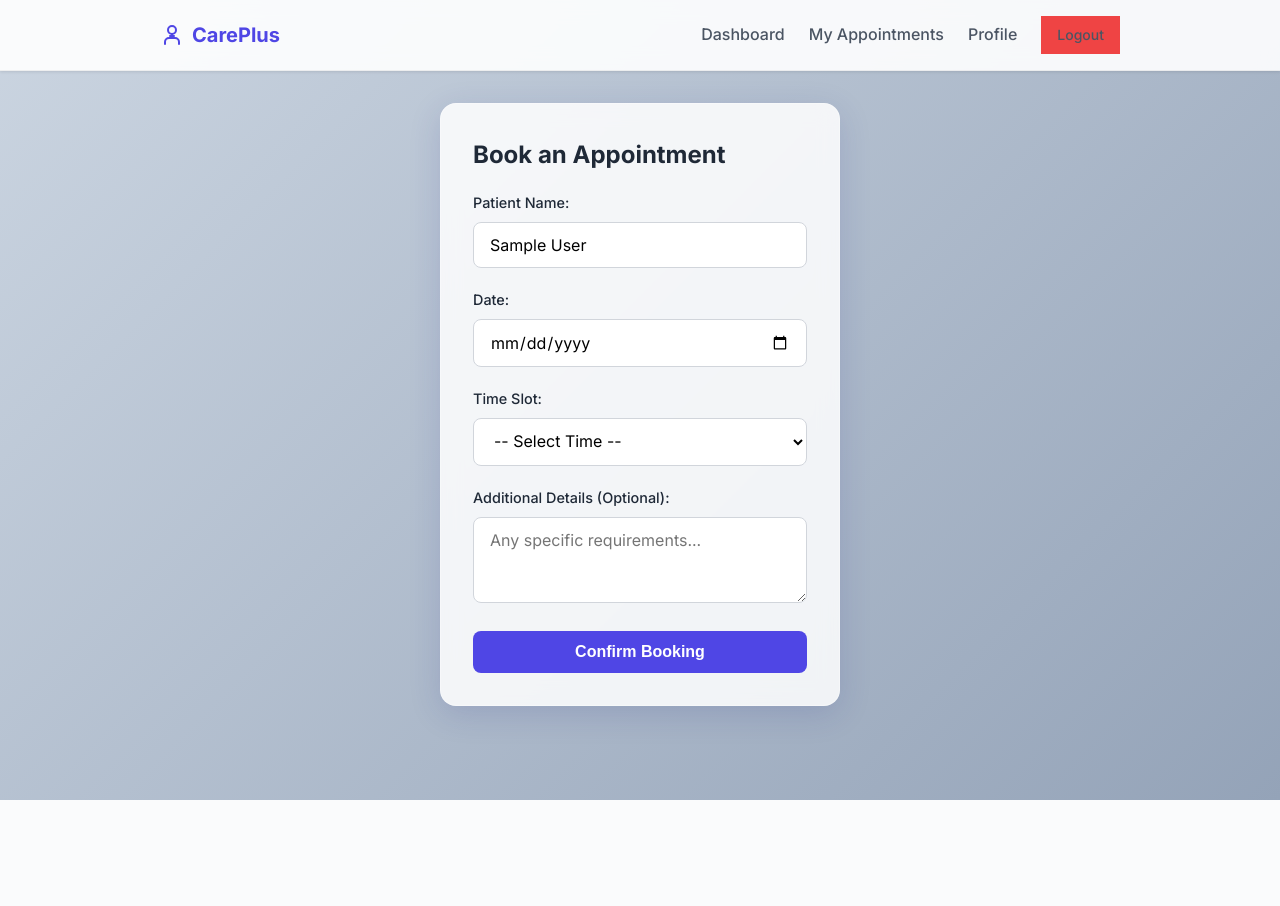
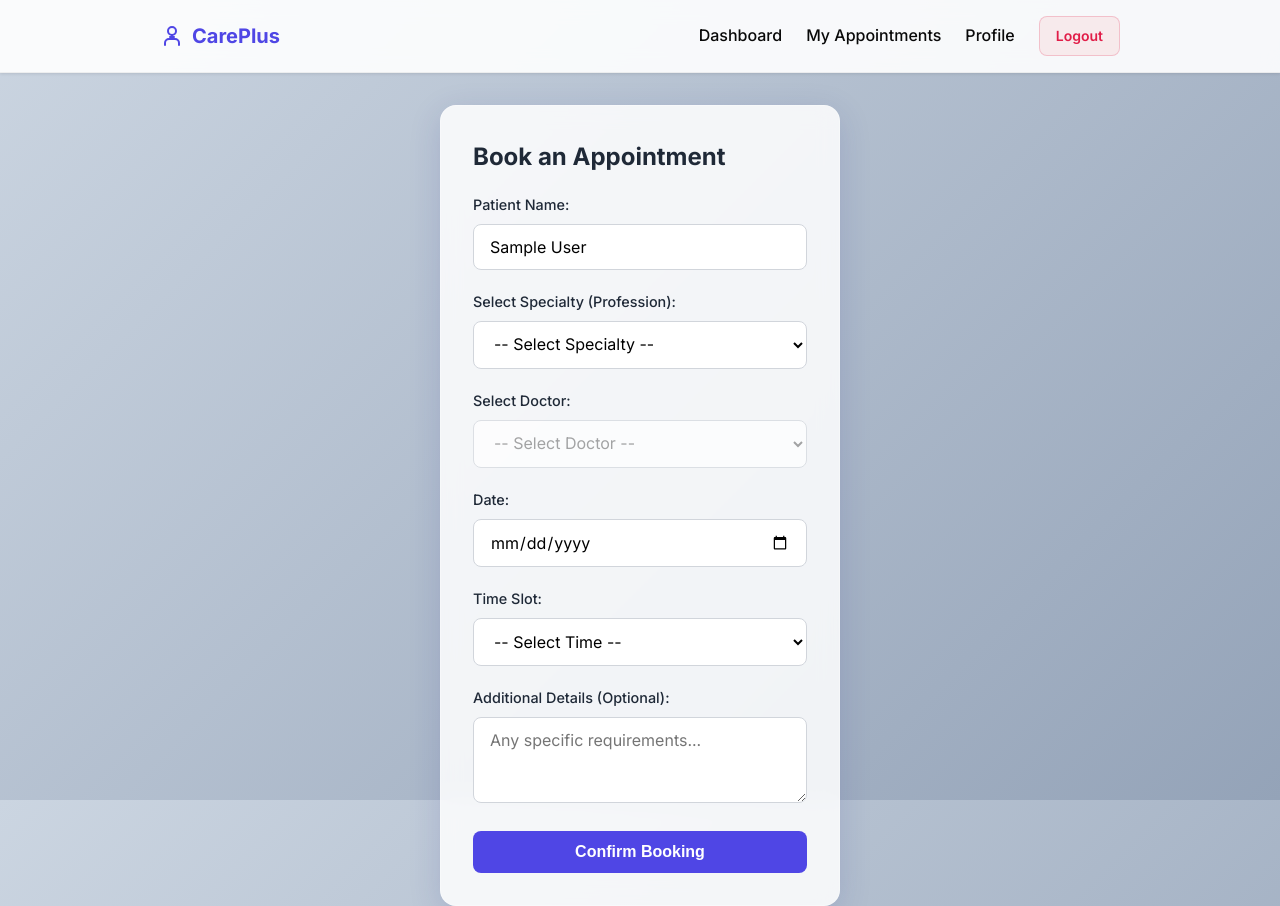
Before and after one commit to therahimulislam/Appointment-Booking-System, a PHP site: page /book.php in a window 1280 px wide. Before the commit the page ends 800 px from the top, so only its background shows below. Run offline with PHP 8.4, Linux system fonts and the light colour scheme; the visitor is signed in with stand-in values (Sample User, id 1); data comes from the database, SQL or seed files in the repository; both versions use the stored data as it was after the commit.

Commit message:
Added Doctors & their  Profession

```diff
--- a/Appointmentbooking/book.php
+++ b/Appointmentbooking/book.php
@@ -14,18 +14,19 @@ if ($_SERVER["REQUEST_METHOD"] == "POST") {
     $time = $conn->real_escape_string($_POST['time']);
     $patient_name = $conn->real_escape_string($_POST['patient_name']);
     $details = $conn->real_escape_string($_POST['details']);
+    $doctor_id = isset($_POST['doctor_id']) ? (int)$_POST['doctor_id'] : 0;
     $user_id = $_SESSION['user_id'];
 
-    if(empty($date) || empty($time) || empty($patient_name)) {
-        $error = "Name, date, and time are required!";
+    if(empty($date) || empty($time) || empty($patient_name) || empty($doctor_id)) {
+        $error = "Name, date, time, and doctor selection are required!";
     } else {
-        // Check if slot already booked
-        $check = $conn->query("SELECT * FROM bookings WHERE date='$date' AND time='$time'");
+        // Check if slot already booked for this specific doctor
+        $check = $conn->query("SELECT * FROM bookings WHERE date='$date' AND time='$time' AND doctor_id='$doctor_id'");
         if ($check->num_rows > 0) {
-            $error = "This time slot is already booked! Please select another time.";
+            $error = "This time slot is already booked for the selected doctor! Please choose another time or doctor.";
         } else {
             $booking_id = 'CP-' . strtoupper(substr(uniqid(), -6));
-            $sql = "INSERT INTO bookings (user_id, booking_id, patient_name, date, time, details) VALUES ('$user_id', '$booking_id', '$patient_name', '$date', '$time', '$details')";
+            $sql = "INSERT INTO bookings (user_id, doctor_id, booking_id, patient_name, date, time, details) VALUES ('$user_id', '$doctor_id', '$booking_id', '$patient_name', '$date', '$time', '$details')";
             if ($conn->query($sql) === TRUE) {
                 $success = "Appointment Booked Successfully! Your Booking ID is <strong>$booking_id</strong>. View your <a href='appointments.php'>appointments here</a>.";
             } else {
@@ -55,7 +56,7 @@ if ($_SERVER["REQUEST_METHOD"] == "POST") {
                 <a href="dashboard.php">Dashboard</a>
                 <a href="appointments.php">My Appointments</a>
                 <a href="profile.php">Profile</a>
-                <a href="logout.php" class="btn-sm btn-danger">Logout</a>
+                <a href="logout.php" class="btn-logout">Logout</a>
             </div>
         </div>
     </nav>
@@ -72,6 +73,41 @@ if ($_SERVER["REQUEST_METHOD"] == "POST") {
                 <div class="form-group">
                     <label>Patient Name:</label>
                     <input type="text" name="patient_name" value="<?php echo htmlspecialchars($_SESSION['user_name']); ?>" required>
+                </div>
+
+                <?php
+                // Fetch all doctors and build specialty list
+                $doctors_data = [];
+                $specialties = [];
+                $doctors_res = $conn->query("SELECT id, name, specialty FROM doctors ORDER BY name ASC");
+                if ($doctors_res) {
+                    while($doc = $doctors_res->fetch_assoc()) {
+                        $doctors_data[] = $doc;
+                        if (!in_array($doc['specialty'], $specialties)) {
+                            $specialties[] = $doc['specialty'];
+                        }
+                    }
+                }
+                sort($specialties);
+                ?>
+
+                <div class="form-group">
+                    <label>Select Specialty (Profession):</label>
+                    <select name="specialty" id="specialty" required>
+                        <option value="">-- Select Specialty --</option>
+                        <?php
+                        foreach($specialties as $spec) {
+                            echo "<option value='" . htmlspecialchars($spec) . "'>" . htmlspecialchars($spec) . "</option>";
+                        }
+                        ?>
+                    </select>
+                </div>
+
+                <div class="form-group">
+                    <label>Select Doctor:</label>
+                    <select name="doctor_id" id="doctor_id" required disabled>
+                        <option value="">-- Select Doctor --</option>
+                    </select>
                 </div>
 
                 <div class="form-group">
@@ -104,5 +140,36 @@ if ($_SERVER["REQUEST_METHOD"] == "POST") {
         </div>
     </div>
 
+    <script>
+        document.addEventListener('DOMContentLoaded', function() {
+            const doctors = <?php echo json_encode($doctors_data); ?>;
+            const specialtySelect = document.getElementById('specialty');
+            const doctorSelect = document.getElementById('doctor_id');
+
+            specialtySelect.addEventListener('change', function() {
+                const selectedSpecialty = this.value;
+
+                // Clear existing options except the first one
+                doctorSelect.innerHTML = '<option value="">-- Select Doctor --</option>';
+
+                if (selectedSpecialty) {
+                    // Filter doctors by specialty
+                    const filteredDoctors = doctors.filter(doc => doc.specialty === selectedSpecialty);
+
+                    // Populate options
+                    filteredDoctors.forEach(doc => {
+                        const opt = document.createElement('option');
+                        opt.value = doc.id;
+                        opt.textContent = 'Dr. ' + doc.name;
+                        doctorSelect.appendChild(opt);
+                    });
+
+                    doctorSelect.disabled = false;
+                } else {
+                    doctorSelect.disabled = true;
+                }
+            });
+        });
+    </script>
 </body>
 </html>
--- a/Appointmentbooking/dashboard.php
+++ b/Appointmentbooking/dashboard.php
@@ -30,7 +30,7 @@ $total_appointments = $count_result['total'];
                 <a href="dashboard.php" class="active">Dashboard</a>
                 <a href="appointments.php">My Appointments</a>
                 <a href="profile.php">Profile</a>
-                <a href="logout.php" class="btn-sm btn-danger">Logout</a>
+                <a href="logout.php" class="btn-logout">Logout</a>
             </div>
         </div>
     </nav>
--- a/Appointmentbooking/profile.php
+++ b/Appointmentbooking/profile.php
@@ -78,7 +78,7 @@ $user = $result->fetch_assoc();
                 <a href="dashboard.php">Dashboard</a>
                 <a href="appointments.php">My Appointments</a>
                 <a href="profile.php" class="active">Profile</a>
-                <a href="logout.php" class="btn-sm btn-danger">Logout</a>
+                <a href="logout.php" class="btn-logout">Logout</a>
             </div>
         </div>
     </nav>
--- a/Appointmentbooking/style.css
+++ b/Appointmentbooking/style.css
@@ -14,6 +14,13 @@
     --glass-bg: rgba(255, 255, 255, 0.85);
     --glass-border: rgba(255, 255, 255, 0.3);
     --shadow: 0 8px 32px 0 rgba(31, 38, 135, 0.15);
+
+    /* Logout Button Theme Colors */
+    --logout-bg: rgba(239, 68, 68, 0.08);
+    --logout-text: #e11d48;
+    --logout-border: rgba(225, 29, 72, 0.2);
+    --logout-hover-bg: #e11d48;
+    --logout-hover-text: #ffffff;
 }
 
 * {
@@ -191,6 +198,35 @@ textarea {
 .btn-danger { background-color: var(--danger); color: white; }
 .btn-danger:hover { background-color: var(--danger-hover); color: white; }
 
+.btn-logout {
+    display: inline-flex;
+    justify-content: center;
+    align-items: center;
+    padding: 0.5rem 1rem;
+    font-size: 0.875rem;
+    font-weight: 600;
+    border-radius: 8px;
+    cursor: pointer;
+    text-decoration: none;
+    transition: all 0.3s cubic-bezier(0.4, 0, 0.2, 1);
+    background-color: var(--logout-bg);
+    color: var(--logout-text) !important;
+    border: 1px solid var(--logout-border);
+}
+
+.btn-logout:hover {
+    background-color: var(--logout-hover-bg);
+    color: var(--logout-hover-text) !important;
+    border-color: var(--logout-hover-bg);
+    transform: translateY(-1.5px);
+    box-shadow: 0 4px 12px rgba(225, 29, 72, 0.25);
+    text-decoration: none;
+}
+
+.btn-logout:active {
+    transform: translateY(0);
+}
+
 .btn-sm { padding: 0.5rem 1rem; font-size: 0.875rem; }
 
 /* Alerts */
@@ -234,7 +270,7 @@ textarea {
 }
 
 .nav-links a {
-    color: #4b5563;
+    color: #090909;
     text-decoration: none;
 }
 
```
Also changed, not shown: Appointmentbooking/appointments.php (+9 -3 lines), Appointmentbooking/database.sql (+35 -1 lines), Appointmentbooking/migrate.php (added, +84 -0 lines).
